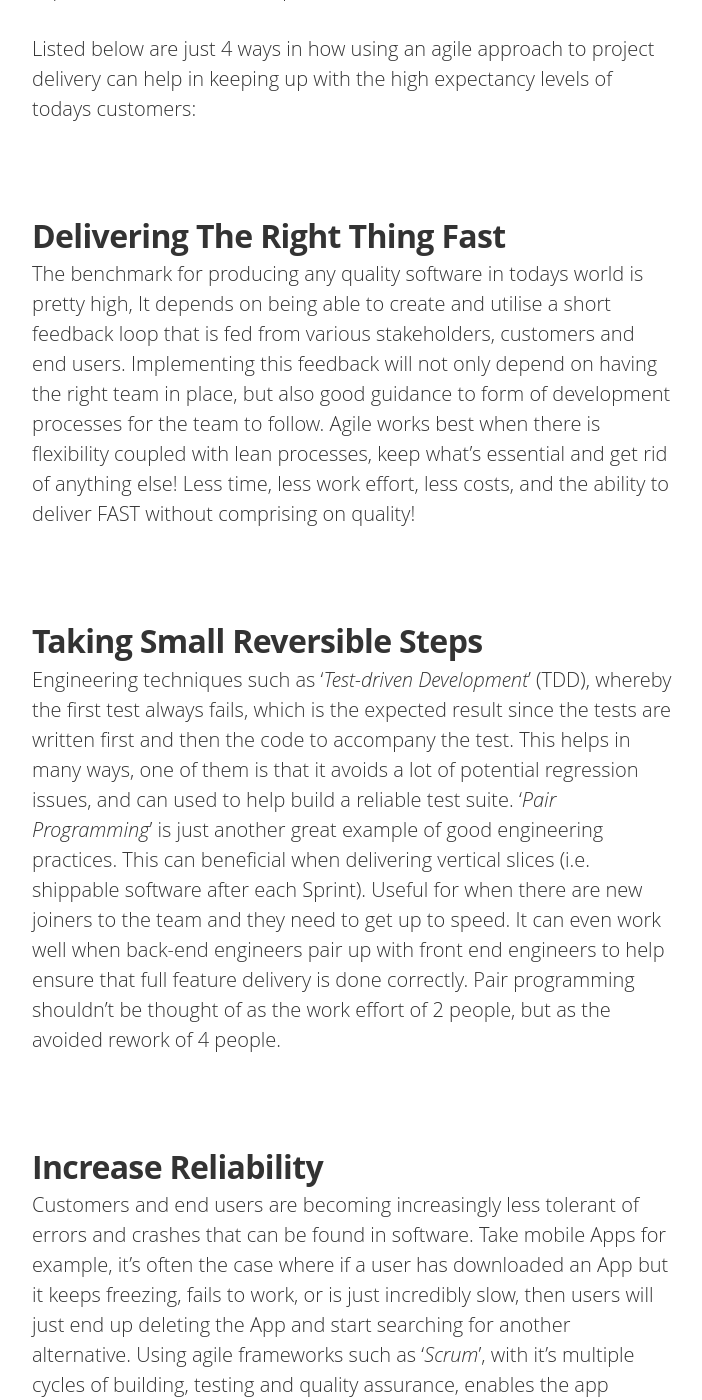
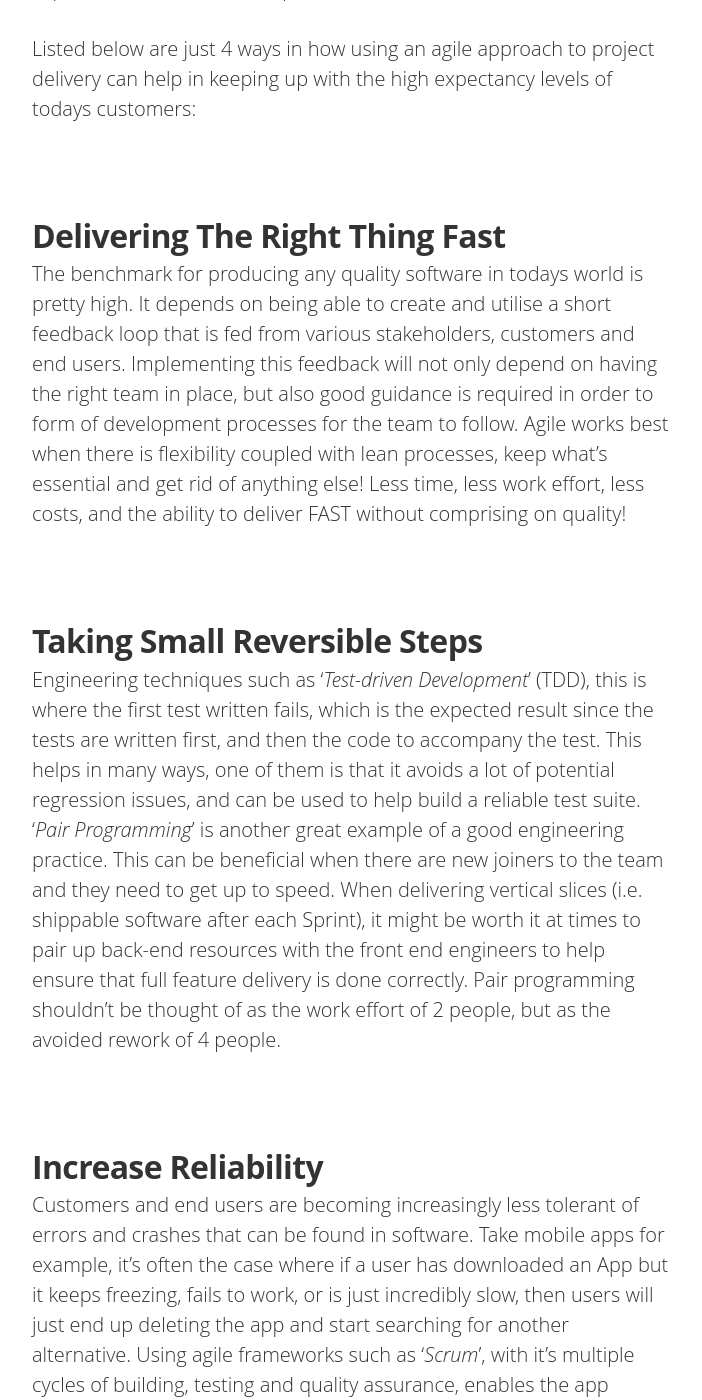
Before and after one commit to IamJackReed/JackReed, a Jekyll site: the page built from _posts/2017-07-28-customers-and-quality-are-even-more-important-than-you-think.markdown, in a window 1280 px wide and 1400 px high, scrolled down 1506 px. Shown: the whole window, without its empty margins (288-990 px from the left). Built offline with Jekyll 4.4.1, drawn with Linux system fonts in a browser that asks for light colours; nearby versions of some CDN libraries; some web fonts are replaced; comment, search, counter and statistics services are not loaded; some of the changed text lies outside the part shown.

Commit message:
Update 2017-07-28-customers-and-quality-are-even-more-important-than-you-think.markdown

```diff
--- a/_posts/2017-07-28-customers-and-quality-are-even-more-important-than-you-think.markdown
+++ b/_posts/2017-07-28-customers-and-quality-are-even-more-important-than-you-think.markdown
@@ -12,30 +12,30 @@
 <span style="color:#00000; font-family: 'open sans'; font-size: 1em; font-size: 20px; font-weight: 200; hyphens: none;">Listed below are just 4 ways in how using an agile approach to project delivery can help in keeping up with the high expectancy levels of todays customers:<span style="color:#00000; font-family: 'open sans'; font-size: 1em; font-size: 20px; font-weight: 200; hyphens: none;">
 
 # Delivering The Right Thing Fast
-<span style="color:#00000; font-family: 'open sans'; font-size: 1em; font-size: 20px; font-weight: 200; hyphens: none;">The benchmark for producing any quality software in todays world is pretty high, It depends on being able to create and utilise a short feedback loop that is fed from various stakeholders, customers and end users. Implementing this feedback will not only depend on having the right team in place, but also good guidance to form of development processes for the team to follow. Agile works best when there is flexibility coupled with lean processes, keep what's essential and get rid of anything else! Less time, less work effort, less costs, and the ability to deliver FAST without comprising on quality!<span style="color:#00000; font-family: 'open sans'; font-size: 1em; font-size: 20px; font-weight: 200; hyphens: none;">
+<span style="color:#00000; font-family: 'open sans'; font-size: 1em; font-size: 20px; font-weight: 200; hyphens: none;">The benchmark for producing any quality software in todays world is pretty high. It depends on being able to create and utilise a short feedback loop that is fed from various stakeholders, customers and end users. Implementing this feedback will not only depend on having the right team in place, but also good guidance is required in order to form of development processes for the team to follow. Agile works best when there is flexibility coupled with lean processes, keep what's essential and get rid of anything else! Less time, less work effort, less costs, and the ability to deliver FAST without comprising on quality!<span style="color:#00000; font-family: 'open sans'; font-size: 1em; font-size: 20px; font-weight: 200; hyphens: none;">
 
 
 # Taking Small Reversible Steps
-<span style="color:#00000; font-family: 'open sans'; font-size: 1em; font-size: 20px; font-weight: 200; hyphens: none;">Engineering techniques such as '_Test-driven Development_' (TDD), whereby the first test always fails, which is the expected result since the tests are written first and then the code to accompany the test. This helps in many ways, one of them is that it avoids a lot of potential regression issues, and can used to help build a reliable test suite. '_Pair Programming_' is just another great example of good engineering practices. This can beneficial when delivering vertical slices (i.e. shippable software after each Sprint). Useful for when there are new joiners to the team and they need to get up to speed. It can even work well when back-end engineers pair up with front end engineers to help ensure that full feature delivery is done correctly. Pair programming shouldn't be thought of as the work effort of 2 people, but as the avoided rework of 4 people.<span style="color:#00000; font-family: 'open sans'; font-size: 1em; font-size: 20px; font-weight: 200; hyphens: none;">
+<span style="color:#00000; font-family: 'open sans'; font-size: 1em; font-size: 20px; font-weight: 200; hyphens: none;">Engineering techniques such as '_Test-driven Development_' (TDD), this is where the first test written fails, which is the expected result since the tests are written first, and then the code to accompany the test. This helps in many ways, one of them is that it avoids a lot of potential regression issues, and can be used to help build a reliable test suite. '_Pair Programming_' is another great example of a good engineering practice. This can be beneficial when there are new joiners to the team and they need to get up to speed. When delivering vertical slices (i.e. shippable software after each Sprint), it might be worth it at times to pair up back-end resources with the front end engineers to help ensure that full feature delivery is done correctly. Pair programming shouldn't be thought of as the work effort of 2 people, but as the avoided rework of 4 people.<span style="color:#00000; font-family: 'open sans'; font-size: 1em; font-size: 20px; font-weight: 200; hyphens: none;">
 
 # Increase Reliability
-<span style="color:#00000; font-family: 'open sans'; font-size: 1em; font-size: 20px; font-weight: 200; hyphens: none;">Customers and end users are becoming increasingly less tolerant of errors and crashes that can be found in software. Take mobile Apps for example, it’s often the case where if a user has downloaded an App but it keeps freezing, fails to work, or is just incredibly slow, then users will just end up deleting the App and start searching for another alternative. Using agile frameworks such as '_Scrum_', with it's multiple cycles of building, testing and quality assurance, enables the app developers to build in more quality and reliability through planned repeated cycles of testing within each Sprint cycle.<span style="color:#00000; font-family: 'open sans'; font-size: 1em; font-size: 20px; font-weight: 200; hyphens: none;">
+<span style="color:#00000; font-family: 'open sans'; font-size: 1em; font-size: 20px; font-weight: 200; hyphens: none;">Customers and end users are becoming increasingly less tolerant of errors and crashes that can be found in software. Take mobile apps for example, it’s often the case where if a user has downloaded an App but it keeps freezing, fails to work, or is just incredibly slow, then users will just end up deleting the app and start searching for another alternative. Using agile frameworks such as '_Scrum_', with it's multiple cycles of building, testing and quality assurance, enables the app developers to build in more quality and reliability through planned repeated cycles of testing within each Sprint cycle.<span style="color:#00000; font-family: 'open sans'; font-size: 1em; font-size: 20px; font-weight: 200; hyphens: none;">
 
 # Responsive to Technology Changes
-<span style="color:#00000; font-family: 'open sans'; font-size: 1em; font-size: 20px; font-weight: 200; hyphens: none;">Desktop and Mobile technology such as; new operating systems, existing feature updates and enhancements all move at an extremely fast pace. Being agile can help keep up with this by welcoming changes to the project and in turn takes advantage of having frequent releases with the ability to pivot and change focus (if/when necessary) at the end of each Sprint, as a result this makes it easier for new updates and enhancements to be introduced into a LIVE production environment, and can be much more responsive to these types of technology changes.<span style="color:#00000; font-family: 'open sans'; font-size: 1em; font-size: 20px; font-weight: 200; hyphens: none;">
+<span style="color:#00000; font-family: 'open sans'; font-size: 1em; font-size: 20px; font-weight: 200; hyphens: none;">Desktop and mobile technology such as, new operating systems, existing feature updates and enhancements all move at an extremely fast pace. Being agile can help keep up with this by welcoming changes to the project and in turn takes advantage of having frequent releases, with the added ability to pivot and change focus (if/when necessary) at the end of each Sprint. As a result, this makes it easier for new updates and enhancements to be introduced into a LIVE production environment, and can be much more responsive to these types of technology changes.<span style="color:#00000; font-family: 'open sans'; font-size: 1em; font-size: 20px; font-weight: 200; hyphens: none;">
 
 # Iterating on Feedback
-<span style="color:#00000; font-family: 'open sans'; font-size: 1em; font-size: 20px; font-weight: 200; hyphens: none;">Combining the use of Sprints (short iterative cycles) with the typical software update model of desktops and mobile Apps, new features and enhancements suggested and gathered from the feedback can be implemented easily. Agile enables the ability to keep a continuous process of iterating and updating, because the design, planning, development and testing (including against the compatibility of any old existing data) are all done within the Sprint cycle.<span style="color:#00000; font-family: 'open sans'; font-size: 1em; font-size: 20px; font-weight: 200; hyphens: none;">
+<span style="color:#00000; font-family: 'open sans'; font-size: 1em; font-size: 20px; font-weight: 200; hyphens: none;">Combining the use of Sprints with the typical software update model of desktops and mobile apps, means that comments about new features and enhancements gained from the feedback can be implemented easily. Agile enables the ability to keep a continuous process of iterating and updating, because the design, planning, development and testing (including against the compatibility of any old existing data) are all done within the Sprint cycle.<span style="color:#00000; font-family: 'open sans'; font-size: 1em; font-size: 20px; font-weight: 200; hyphens: none;">
 
 # Conclusion
 <span style="color:#00000; font-family: 'open sans'; font-size: 1em; font-size: 20px; font-weight: 200; hyphens: none;">
-Just to end with a few thoughts to keep in mind, when it comes to thinking about quality:<span style="color:#00000; font-family: 'open sans'; font-size: 1em; font-size: 20px; font-weight: 200; hyphens: none;">
+Just to end with a few thoughts about quality in software:<span style="color:#00000; font-family: 'open sans'; font-size: 1em; font-size: 20px; font-weight: 200; hyphens: none;">
 
 <span style="color:#00000; font-family: 'open sans'; font-size: 1em; font-size: 20px; font-weight: 200; hyphens: none;">Quality shouldn't be an afterthought, think about quality from the get go. It should be getting baked in, not stuck on at the end.<span style="color:#00000; font-family: 'open sans'; font-size: 1em; font-size: 20px; font-weight: 200; hyphens: none;">
 
-<span style="color:#00000; font-family: 'open sans'; font-size: 1em; font-size: 20px; font-weight: 200; hyphens: none;">Never comprise on quality in thinking it will save time, it always catches you up.<span style="color:#00000; font-family: 'open sans'; font-size: 1em; font-size: 20px; font-weight: 200; hyphens: none;">
+<span style="color:#00000; font-family: 'open sans'; font-size: 1em; font-size: 20px; font-weight: 200; hyphens: none;">Never comprise on quality thinking it will save time, it always catches you up.<span style="color:#00000; font-family: 'open sans'; font-size: 1em; font-size: 20px; font-weight: 200; hyphens: none;">
 
-<span style="color:#00000; font-family: 'open sans'; font-size: 1em; font-size: 20px; font-weight: 200; hyphens: none;">Iterate on the feedback from between the customers and end users, whilst keeping the loop short, regular and consistent.<span style="color:#00000; font-family: 'open sans'; font-size: 1em; font-size: 20px; font-weight: 200; hyphens: none;">
+<span style="color:#00000; font-family: 'open sans'; font-size: 1em; font-size: 20px; font-weight: 200; hyphens: none;">When Iterate on feedback from the customers and end users, whilst keeping the feedback loop short, regular and consistent.<span style="color:#00000; font-family: 'open sans'; font-size: 1em; font-size: 20px; font-weight: 200; hyphens: none;">
 
 <span style="color:#00000; font-family: 'open sans'; font-size: 1em; font-size: 20px; font-weight: 200; hyphens: none;">
 To read more about how agile can help towards keeping up with the high levels of expectancies, and how to deliver better quality products faster - check out [Taking Advantage of Being Agile](http://jackreed.eu/2017/07/21/taking-advantage-of-being-agile.html).<span style="color:#00000; font-family: 'open sans'; font-size: 1em; font-size: 20px; font-weight: 200; hyphens: none;">
```
